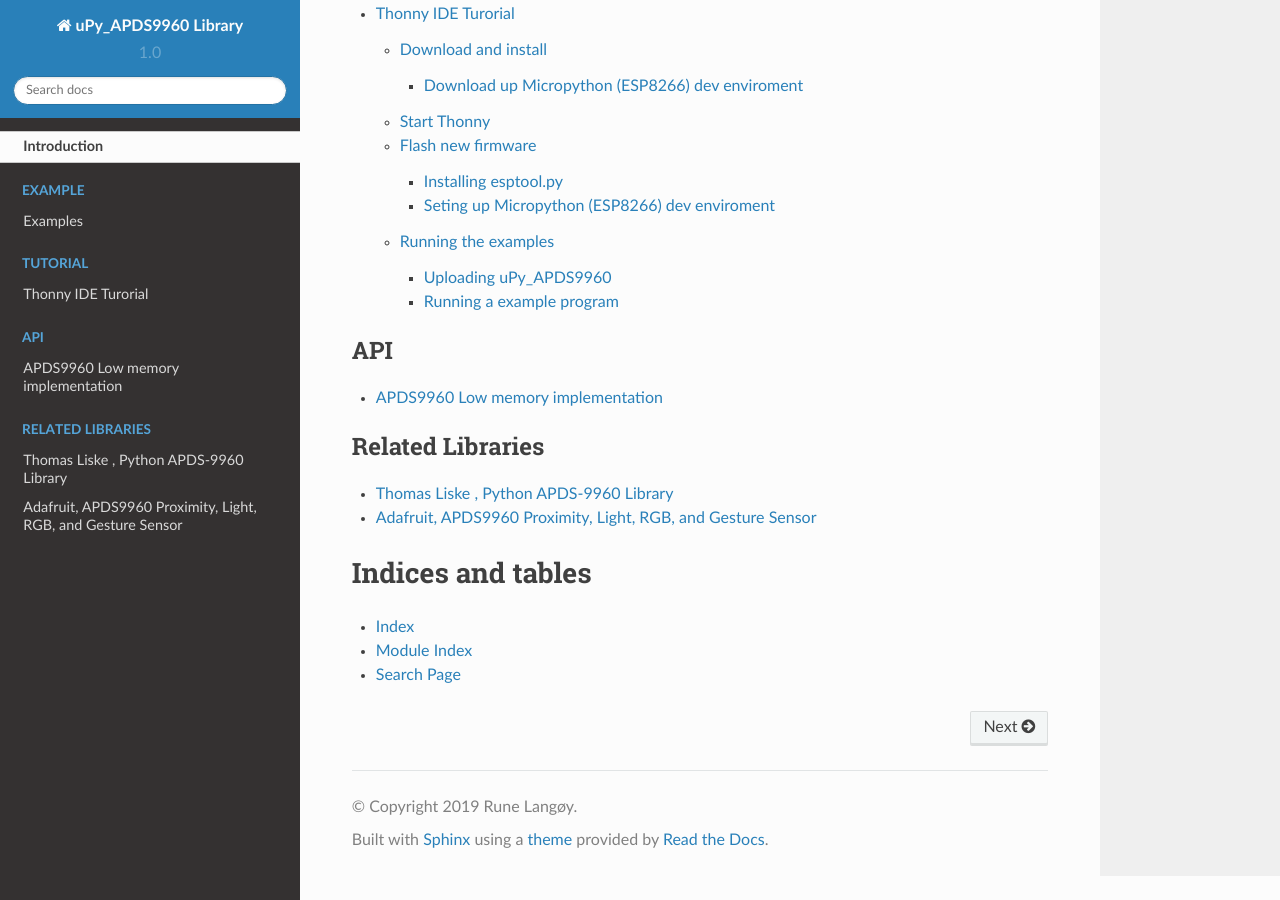
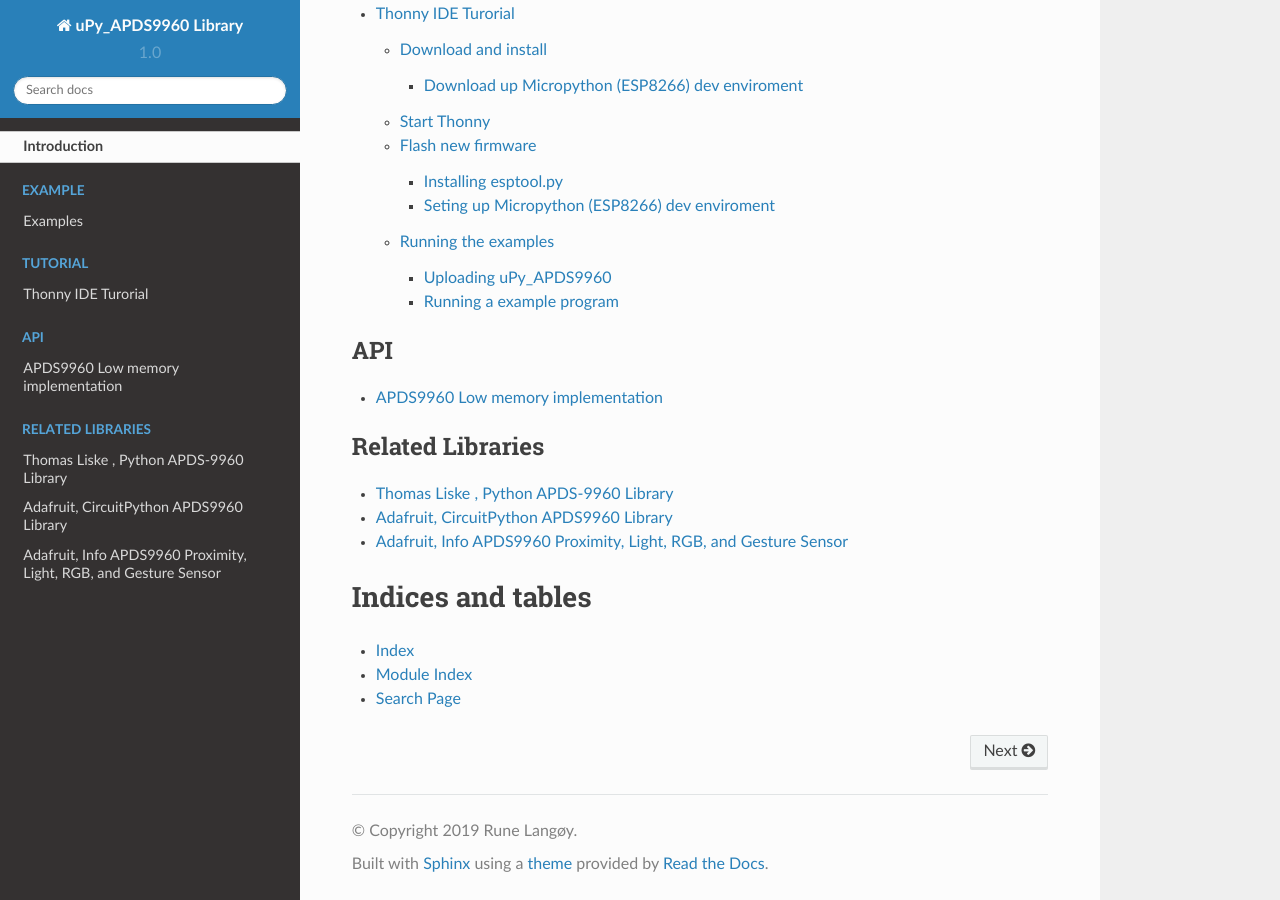
Before and after one commit to rlangoy/uPy_APDS9960, a Sphinx documentation site: the page built from docs/index.rst, in a window 1280 px wide and 900 px high, scrolled down 3116 px. Built offline with Sphinx 7.4.7 and the Read the Docs theme 2.0.0, drawn with Linux system fonts in a browser that asks for light colours.

Commit message:
Added Circuit python link

```diff
--- a/docs/index.rst
+++ b/docs/index.rst
@@ -31,7 +31,8 @@ Table of Contents
     :maxdepth: 1
 
     Thomas Liske , Python APDS-9960 Library <https://github.com/liske/python-apds9960>
-    Adafruit,  APDS9960 Proximity, Light, RGB, and Gesture Sensor <https://www.adafruit.com/product/3595>
+    Adafruit, CircuitPython APDS9960 Library <https://github.com/adafruit Adafruit_CircuitPython_APDS9960>
+    Adafruit, Info APDS9960 Proximity, Light, RGB, and Gesture Sensor <https://www.adafruit.com/product/3595>
 
 Indices and tables
 ==================
```
